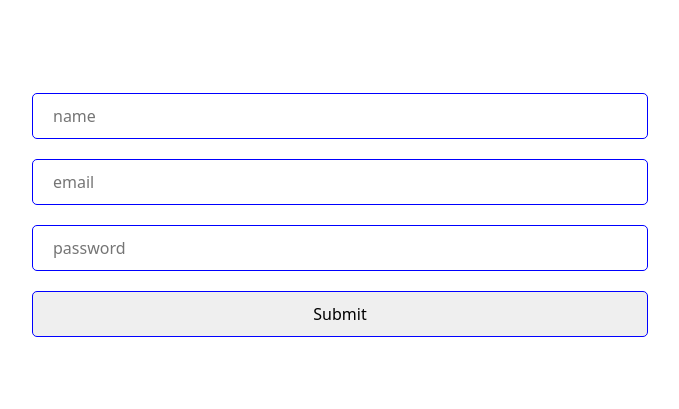
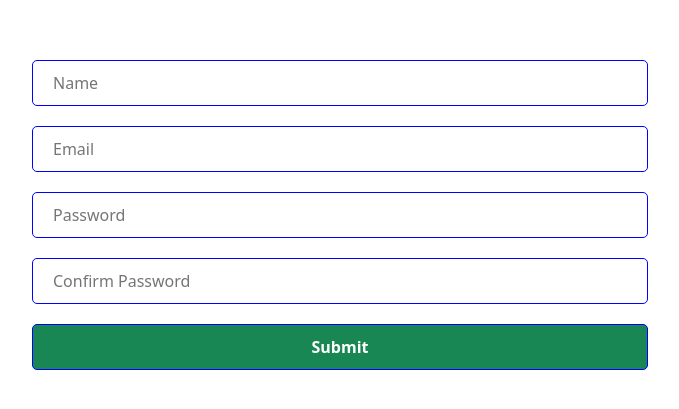
Before and after one commit to neharadialcode/use-form, a React (Create React App) app: page /form in a window 1280 px wide. Shown: the part 195-604 px from the top of the page, without its empty margins (300-979 px from the left). Built offline with nearby package versions, Linux system fonts and the light colour scheme.

Commit message:
password validation added

```diff
--- a/src/App.js
+++ b/src/App.js
@@ -4,6 +4,7 @@ import FormCheck from "./component/useFormCheck";
 
 import "./App.css";
 import FormStorage from "./component/FormStorage";
+import CreatePass from "./component/CreatePass";
 
 function App() {
   return (
@@ -12,6 +13,7 @@ function App() {
         <Routes>
           <Route path="/" element={<FormStorage />} />
           <Route path="/form" element={<FormCheck />} />
+          <Route path="/form2" element={<CreatePass />} />
         </Routes>
       </div>
     </BrowserRouter>
--- /dev/null
+++ b/src/component/CreatePass.jsx
@@ -0,0 +1,81 @@
+import React, { useState } from "react";
+import { useForm } from "react-hook-form";
+
+const CreatePass = () => {
+  //show password
+
+  let password;
+
+  const {
+    register,
+    handleSubmit,
+    formState: { errors },
+    reset,
+    watch,
+    getValues,
+  } = useForm({
+    mode: "onTouched",
+  });
+  password = watch("password", "");
+
+  const onSubmit = (data) => {
+    console.log(data);
+    reset();
+  };
+
+  return (
+    <div className="Container">
+      <div>
+        <form onSubmit={handleSubmit(onSubmit)}>
+          <div className="type-box1">
+            <input
+              className="input-field"
+              size={"44"}
+              type="password"
+              placeholder="Password"
+              name="password"
+              {...register("password", {
+                required: "**Password is required",
+                minLength: {
+                  value: 4,
+                  message: "**Password must be more than 4 characters",
+                },
+                maxLength: {
+                  value: 12,
+                  message: "**Password cannot exceed more than 12 characters",
+                },
+              })}
+            ></input>
+
+            <p className="alerts">{errors.password?.message}</p>
+
+            <input
+              className="input-field"
+              size={"44"}
+              type={"password"}
+              placeholder="Password"
+              name="cpassword"
+              {...register("cpassword", {
+                required: "**Password is required",
+                validate: (val) => {
+                  if (watch("password") != val) {
+                    return "Your passwords do no match";
+                  }
+                },
+              })}
+            ></input>
+
+            <p className="alerts">{errors.cpassword?.message}</p>
+            <div className="Button">
+              <button className="Login-Button4" Label="Proceed">
+                submit
+              </button>
+            </div>
+          </div>
+        </form>
+      </div>
+    </div>
+  );
+};
+
+export default CreatePass;
--- a/src/component/Form.jsx
+++ b/src/component/Form.jsx
@@ -1,4 +1,4 @@
-import React, { useState } from "react";
+import React, { useEffect, useState } from "react";
 
 const Form = () => {
   const initialState = {
@@ -6,11 +6,28 @@ const Form = () => {
     email: "",
     password: "",
   };
-  const [arr, setArr] = useState([]);
+  const initialArr = [
+    {
+      name: "text 1",
+      email: "x@gmail.com",
+      password: "1223",
+    },
+    {
+      name: "new",
+      email: "y@gmail.com",
+      password: "1223",
+    },
+    {
+      name: "dummy",
+      email: "z@gmail.com",
+      password: "1223",
+    },
+  ];
+  const [arr, setArr] = useState(initialArr);
   const [inputValue, setValue] = useState(initialState);
   const [updateValue, setUpdatedValue] = useState(false);
-  const [updateValue2, setUpdatedValue2] = useState(null);
   const [updateIndex, setUpdateIndex] = useState(null);
+  const [searchValue, setSearchValue] = useState("");
 
   const submitHandler = () => {
     if (
@@ -20,17 +37,9 @@ const Form = () => {
     ) {
       // THIS CODE RUN WHILE ONLY IN UPDATE
       if (updateValue) {
-        arr.splice(updateIndex, 1, inputValue);
-        // console.log("inif");
-        // console.log(arr, "arr");
-        // console.log(arr.splice(updateIndex, 1, inputValue));
-        // setArr((prevState) => [
-        //   ...prevState,
-        //   arr.splice(updateIndex, 1, inputValue),
-        // ]);
+        arr && arr.splice(updateIndex, 1, inputValue);
       } else if (!updateValue) {
         console.log("on else  ");
-
         setArr((prevState) => [...prevState, inputValue]);
       }
       setValue(initialState);
@@ -38,7 +47,7 @@ const Form = () => {
   };
   const deleteHandler = (index) => {
     const duplicateArray = [...arr];
-    const newArray = duplicateArray.filter((i) => i !== index);
+    const newArray = duplicateArray.filter((val, i) => i !== index);
     setArr(newArray);
   };
 
@@ -52,6 +61,26 @@ const Form = () => {
     localStorage.removeItem("neha", false);
     window.location.reload();
   };
+
+  function handleSearch(value) {
+    setSearchValue(value);
+    const filtereddata =
+      arr &&
+      arr.filter((obj) => {
+        if (obj.name.includes(value)) {
+          return [...arr, obj];
+        }
+      });
+    console.log(filtereddata, "filtereddata");
+    setArr(filtereddata);
+  }
+  // useEffect(() => {
+  //   const searchArr = arr.filter((val) => inputValue.name.includes(val));
+
+  //   if (searchArr) {
+  //     setValue(arr.length > 0 && arr.filter((val) => val.name.includes("x")));
+  //   }
+  // }, [searchValue]);
   return (
     <div className="position-relative">
       <button
@@ -110,6 +139,20 @@ const Form = () => {
           </div>
         </div>
       </div>
+      <div className="my-5 row mx-0">
+        <div className="col-4 px-5">
+          <input
+            onChange={(e) => handleSearch(e.target.value)}
+            className="w-100"
+            type="text"
+            name=""
+            value={searchValue}
+            placeholder="Search"
+            id=""
+          />
+        </div>
+      </div>
+
       {arr.length > 0 && (
         <table className="w-100 layout_fixed mt-5">
           <thead>
--- a/src/component/useFormCheck.jsx
+++ b/src/component/useFormCheck.jsx
@@ -6,52 +6,102 @@ const FormCheck = () => {
     register,
     handleSubmit,
     reset,
+    watch,
     formState: { errors },
   } = useForm({
-    shouldUseNativeValidation: true,
-    shouldUnregister: true,
     defaultValues: {
       name: "",
       email: "",
       password: "",
+      cpassword: "",
     },
+    mode: "onTouched",
   });
+
   const onSubmit = (data) => {
-    if (data.name !== "" && data.email !== "" && data.password !== "") {
     console.log(data);
     reset();
-    }
   };
   return (
     <div>
       <div className="row justify-content-center vh-100 align-items-center mx-0">
         <div className="col-6">
           <form className="form_input" onSubmit={handleSubmit(onSubmit)}>
+            {/* NAME INPUT VALUE */}
+            <div>
               <input
                 name="name"
                 type="text"
-              placeholder="name"
+                placeholder="Name"
+                {...register("name", { required: true })}
                 aria-invalid={errors.name ? "true" : "false"}
-              {...register("name", { required: "name is required" })}
               />
-            {errors.name?.type === "required" && <p>First name is required</p>}
+              {errors.name?.type === "required" && (
+                <p role="alert">First name is required</p>
+              )}
+            </div>
+            {/* EMAIL INPUT VALUE */}
+            <div>
               <input
-              name="email"
-              type="email"
-              placeholder="email"
-              {...register("email", { required: "EMAIL IS REQUIRD" })}
-              aria-invalid={errors.email ? "true" : "false"}
+                {...register("email", {
+                  required: "Please Enter Your Email!",
+                  pattern: {
+                    value: /^[A-Z0-9._%+-]+@[A-Z0-9.-]+\.[A-Z]{2,}$/i,
+                    message: "Please Enter A Valid Email!",
+                  },
+                })}
+                id="email"
+                placeholder="Email"
               />
-            {errors.email && <p>Email name is required.</p>}
+
+              <p className="error-message" role="alert">
+                {errors.email?.message}
+              </p>
+            </div>
+            {/* PASSWORD INPUT VALUE */}
+            <div>
               <input
+                className="input-field"
+                size={"44"}
+                type="password"
+                placeholder="Password"
                 name="password"
-              type="password"
-              placeholder="password"
-              {...register("password", { required: "PASSWORD IS REQUIRD" })}
-              aria-invalid={errors.password ? "true" : "false"}
-            />
-            {errors.password && <p>Password is required</p>}
-            <input type="submit" />
+                {...register("password", {
+                  required: "**Password is required",
+                  minLength: {
+                    value: 4,
+                    message: "**Password must be more than 4 characters",
+                  },
+                  maxLength: {
+                    value: 12,
+                    message: "**Password cannot exceed more than 12 characters",
+                  },
+                })}
+              ></input>
+
+              <p className="alerts">{errors.password?.message}</p>
+            </div>
+            {/* CONFIRM PASSWORD INPUT VALUE */}
+            <div>
+              <input
+                className="input-field"
+                size={"44"}
+                type={"password"}
+                placeholder="Confirm Password"
+                name="cpassword"
+                {...register("cpassword", {
+                  required: "Confirm password is required",
+                  validate: (val) => {
+                    if (watch("password") != val) {
+                      return "Password not matched";
+                    }
+                  },
+                })}
+              ></input>
+
+              <p className="alerts">{errors.cpassword?.message}</p>
+            </div>
+            <input className="bg-success text-white fw-bold" type="submit" />
           </form>
         </div>
       </div>
```
Also changed, not shown: firebase.json (added), 1 other file (tests, documents, lock files or other folders). Lines whose indentation alone changed are shown as unchanged.
